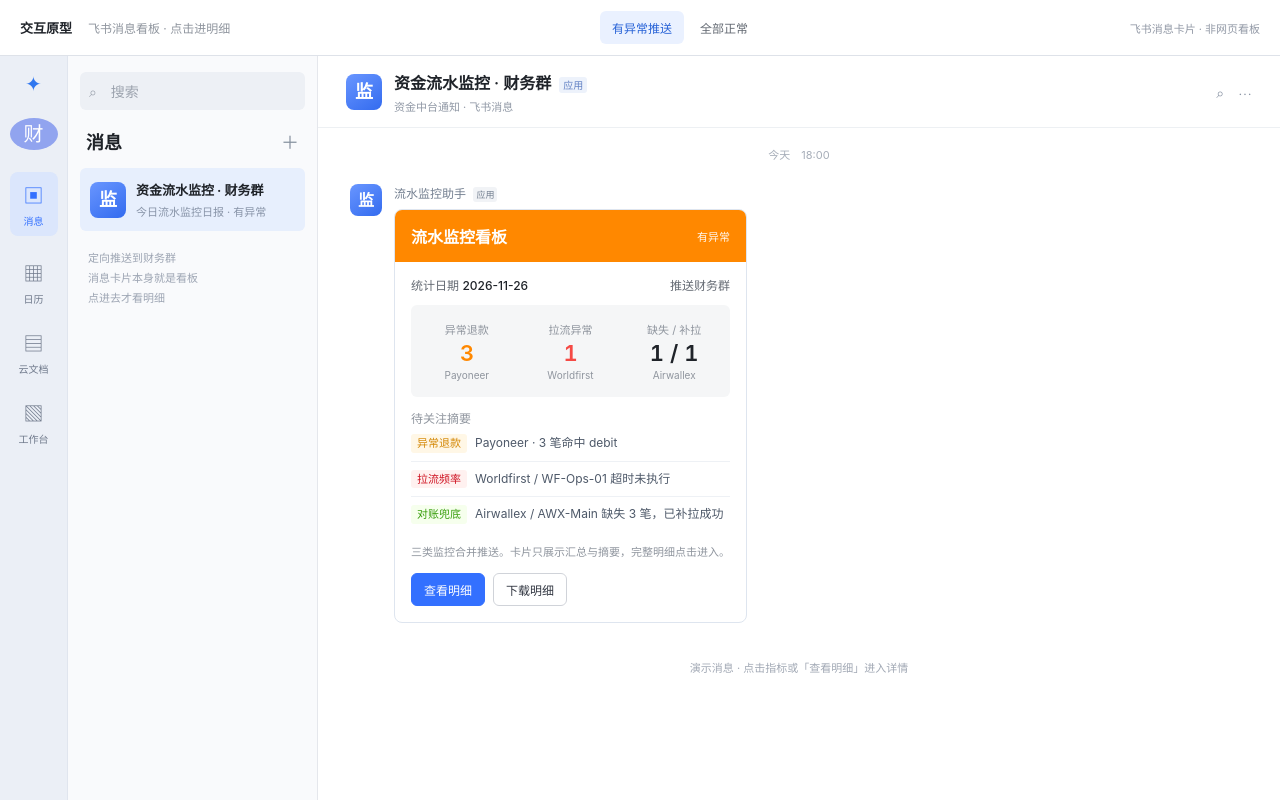
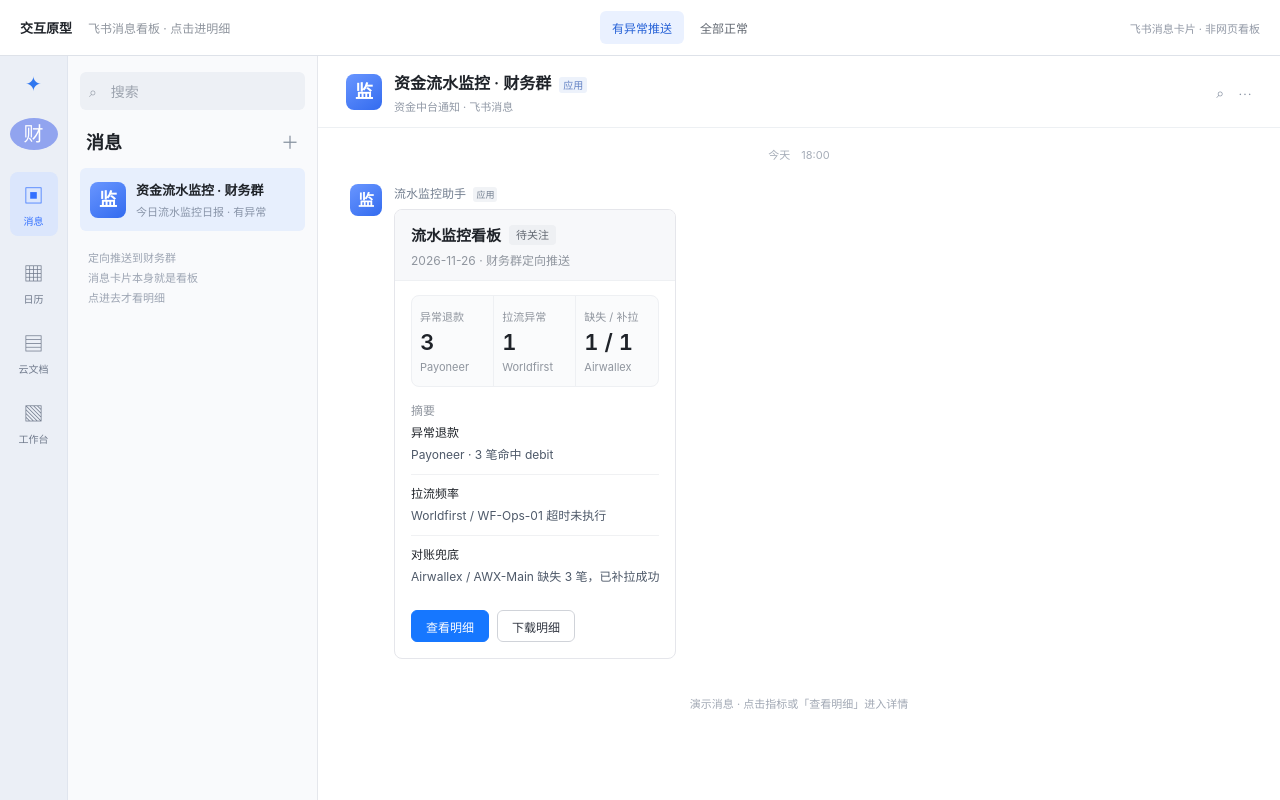
Before and after one commit to Lilith0214/lilith-s-prototype, a plain HTML site: page fund-monitor/index.html in a window 1280 px wide. Drawn offline with Linux system fonts and the light colour scheme.

Commit message:
Refine Feishu monitor card to a quieter blue-gray style without orange headers.
Co-authored-by: Cursor <cursoragent@cursor.com>
Co-authored-by: Lilith0214 <Lilith0214@users.noreply.github.com>

```diff
--- a/fund-monitor/app.js
+++ b/fund-monitor/app.js
@@ -64,24 +64,25 @@ function shell(chatBody) {
 
 function alertCard() {
   return `<div class="message-card">
-    <div class="card-title warn">
-      <span>流水监控看板</span>
-      <span class="sub">有异常</span>
+    <div class="card-head">
+      <div>
+        <div class="card-title-row">
+          <b>流水监控看板</b>
+          <span class="status-tag muted">待关注</span>
+        </div>
+        <p class="card-sub">2026-11-26 · 财务群定向推送</p>
+      </div>
     </div>
     <div class="card-body">
-      <div class="board-meta">
-        <span>统计日期 <b>2026-11-26</b></span>
-        <span>推送财务群</span>
-      </div>
       <div class="board-kpis">
         <button type="button" data-action="open-detail" data-tab="refund">
           <span>异常退款</span>
-          <strong class="warn">3</strong>
+          <strong>3</strong>
           <em>Payoneer</em>
         </button>
         <button type="button" data-action="open-detail" data-tab="pull">
           <span>拉流异常</span>
-          <strong class="danger">1</strong>
+          <strong>1</strong>
           <em>Worldfirst</em>
         </button>
         <button type="button" data-action="open-detail" data-tab="recon">
@@ -90,13 +91,18 @@ function alertCard() {
           <em>Airwallex</em>
         </button>
       </div>
-      <p class="board-section-title">待关注摘要</p>
+      <p class="board-section-title">摘要</p>
       <ul class="board-hits">
-        <li><span class="hit-tag">异常退款</span><span>Payoneer · 3 笔命中 debit</span></li>
-        <li><span class="hit-tag danger">拉流频率</span><span>Worldfirst / WF-Ops-01 超时未执行</span></li>
-        <li><span class="hit-tag ok">对账兜底</span><span>Airwallex / AWX-Main 缺失 3 笔，已补拉成功</span></li>
+        <li>
+          <div class="hit-main"><b>异常退款</b><span>Payoneer · 3 笔命中 debit</span></div>
+        </li>
+        <li>
+          <div class="hit-main"><b>拉流频率</b><span>Worldfirst / WF-Ops-01 超时未执行</span></div>
+        </li>
+        <li>
+          <div class="hit-main"><b>对账兜底</b><span>Airwallex / AWX-Main 缺失 3 笔，已补拉成功</span></div>
+        </li>
       </ul>
-      <p class="card-note">三类监控合并推送。卡片只展示汇总与摘要，完整明细点击进入。</p>
       <div class="card-actions">
         <button type="button" class="primary" data-action="open-detail" data-tab="refund">查看明细</button>
         <button type="button" data-action="toast-download">下载明细</button>
@@ -107,15 +113,16 @@ function alertCard() {
 
 function okCard() {
   return `<div class="message-card">
-    <div class="card-title ok">
-      <span>流水监控看板</span>
-      <span class="sub">全部正常</span>
+    <div class="card-head">
+      <div>
+        <div class="card-title-row">
+          <b>流水监控看板</b>
+          <span class="status-tag ok">全部正常</span>
+        </div>
+        <p class="card-sub">2026-11-26 · 财务群定向推送</p>
+      </div>
     </div>
     <div class="card-body">
-      <div class="board-meta">
-        <span>统计日期 <b>2026-11-26</b></span>
-        <span>推送财务群</span>
-      </div>
       <div class="board-kpis">
         <button type="button" data-action="open-detail" data-tab="refund">
           <span>异常退款</span>
--- a/fund-monitor/style.css
+++ b/fund-monitor/style.css
@@ -17,11 +17,11 @@ button {
 }
 button:hover { background: #f4f7fe; border-color: #7599f3; }
 button.primary {
-  background: #3370ff;
-  border-color: #3370ff;
+  background: #1677ff;
+  border-color: #1677ff;
   color: #fff;
 }
-button.primary:hover { background: #245bdb; }
+button.primary:hover { background: #4096ff; border-color: #4096ff; }
 button.text-button {
   border: 0;
   background: none;
@@ -239,63 +239,77 @@ button.text-button {
 
 /* Feishu message card = the board */
 .message-card {
-  border: 1px solid #dee5ef;
+  border: 1px solid #e5e6eb;
   border-radius: 8px;
   overflow: hidden;
   max-width: 420px;
   background: #fff;
 }
-.card-title {
-  padding: 14px 16px;
-  color: #fff;
-  font-size: 16px;
+.card-head {
+  padding: 14px 16px 12px;
+  background: #f7f8fa;
+  border-bottom: 1px solid #eef0f3;
+}
+.card-title-row {
+  display: flex;
+  align-items: center;
+  gap: 8px;
+}
+.card-title-row b {
+  font-size: 15px;
   font-weight: 600;
-  display: flex;
-  justify-content: space-between;
+  color: #1f2329;
+}
+.status-tag {
+  display: inline-flex;
   align-items: center;
-  gap: 12px;
+  height: 20px;
+  padding: 0 7px;
+  border-radius: 4px;
+  font-size: 11px;
+  font-weight: 500;
+  line-height: 20px;
 }
-.card-title.warn { background: #ff8800; }
-.card-title.ok { background: #34c724; }
-.card-title .sub {
-  font-size: 11px;
-  font-weight: 400;
-  opacity: .92;
+.status-tag.muted {
+  background: #eef0f3;
+  color: #646a73;
+}
+.status-tag.ok {
+  background: #f0faf3;
+  color: #2f6b45;
+}
+.card-sub {
+  margin: 6px 0 0;
+  font-size: 12px;
+  color: #8f959e;
 }
 .card-body { padding: 14px 16px 16px; }
-
-.board-meta {
-  display: flex;
-  justify-content: space-between;
-  gap: 8px;
-  font-size: 12px;
-  color: #646a73;
-  margin-bottom: 12px;
-}
-.board-meta b { color: #1f2329; font-weight: 500; }
 
 .board-kpis {
   display: grid;
   grid-template-columns: repeat(3, 1fr);
-  gap: 8px;
-  background: #f5f6f7;
-  border-radius: 6px;
-  padding: 12px 8px;
-  margin-bottom: 12px;
+  gap: 0;
+  background: #fafbfc;
+  border: 1px solid #eef0f3;
+  border-radius: 8px;
+  margin-bottom: 14px;
+  overflow: hidden;
 }
 .board-kpis button {
   border: 0;
+  border-right: 1px solid #eef0f3;
   background: transparent;
-  padding: 4px 2px;
-  text-align: center;
-  border-radius: 4px;
+  padding: 12px 8px;
+  text-align: left;
+  border-radius: 0;
 }
-.board-kpis button:hover { background: #eaf1ff; }
+.board-kpis button:last-child { border-right: 0; }
+.board-kpis button:hover { background: #f2f6ff; }
 .board-kpis span {
   display: block;
   font-size: 11px;
   color: #8f959e;
-  margin-bottom: 4px;
+  margin-bottom: 6px;
 }
 .board-kpis strong {
   display: block;
@@ -305,65 +319,49 @@ button.text-button {
   line-height: 1.1;
   color: #1f2329;
 }
-.board-kpis strong.danger { color: #f54a45; }
-.board-kpis strong.warn { color: #ff8800; }
 .board-kpis em {
   display: block;
-  margin-top: 4px;
+  margin-top: 6px;
   font-style: normal;
-  font-size: 10px;
+  font-size: 11px;
   color: #8f959e;
 }
 
 .board-section-title {
   font-size: 12px;
   color: #8f959e;
-  margin: 0 0 8px;
+  margin: 0 0 4px;
 }
 .board-hits {
   list-style: none;
-  margin: 0 0 12px;
+  margin: 0 0 14px;
   padding: 0;
 }
 .board-hits li {
-  display: flex;
-  gap: 8px;
-  align-items: flex-start;
-  padding: 8px 0;
-  border-top: 1px solid #eef1f5;
+  padding: 10px 0;
+  border-top: 1px solid #f0f1f3;
+}
+.board-hits li:first-child {
+  border-top: 0;
+  padding-top: 2px;
+}
+.hit-main {
+  display: grid;
+  gap: 4px;
   font-size: 12px;
   line-height: 1.5;
   color: #4e5969;
 }
-.board-hits li:first-child { border-top: 0; padding-top: 0; }
-.hit-tag {
-  flex-shrink: 0;
-  font-size: 11px;
-  padding: 1px 6px;
-  border-radius: 3px;
-  background: #fff7e6;
-  color: #d48806;
-}
-.hit-tag.danger {
-  background: #fff1f0;
-  color: #cf1322;
-}
-.hit-tag.ok {
-  background: #f6ffed;
-  color: #389e0d;
+.hit-main b {
+  color: #1f2329;
+  font-weight: 500;
 }
 .board-empty {
-  margin: 0 0 12px;
+  margin: 0 0 14px;
   font-size: 13px;
-  color: #4e5969;
+  color: #646a73;
   line-height: 1.7;
-  padding: 4px 0;
-}
-.card-note {
-  color: #8f959e;
-  font-size: 11px;
-  line-height: 1.6;
-  margin: 0 0 12px;
+  padding: 2px 0 0;
 }
 .card-actions {
   display: flex;
@@ -372,7 +370,9 @@ button.text-button {
 }
 .card-actions button {
   font-size: 12px;
-  padding: 7px 12px;
+  height: 32px;
+  padding: 0 14px;
+  border-radius: 6px;
 }
 .chat-end {
   font-size: 11px;
```
